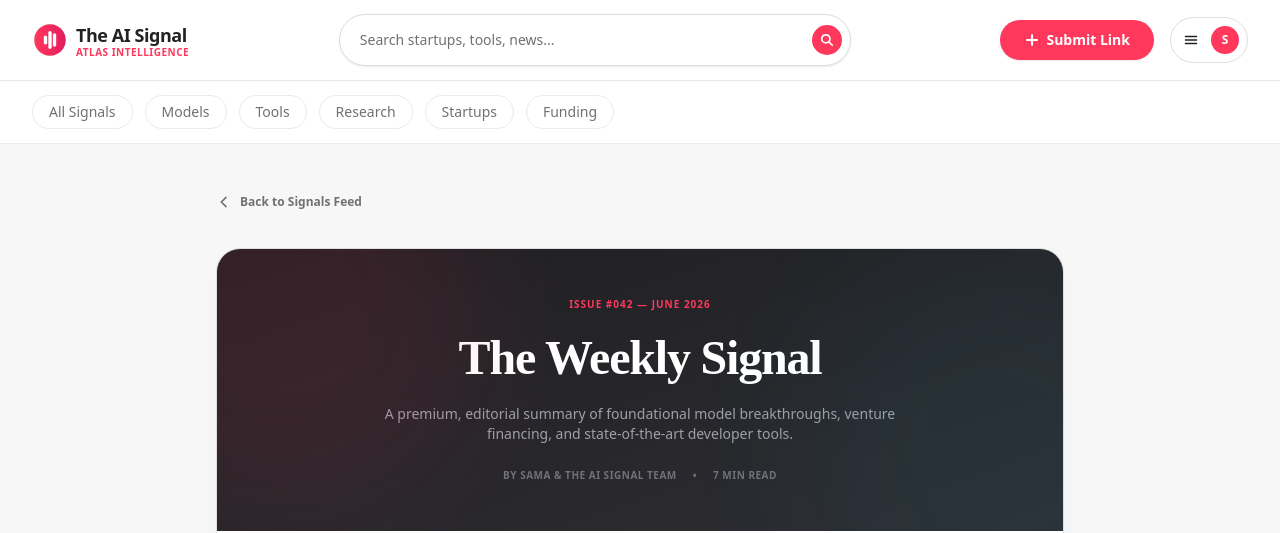
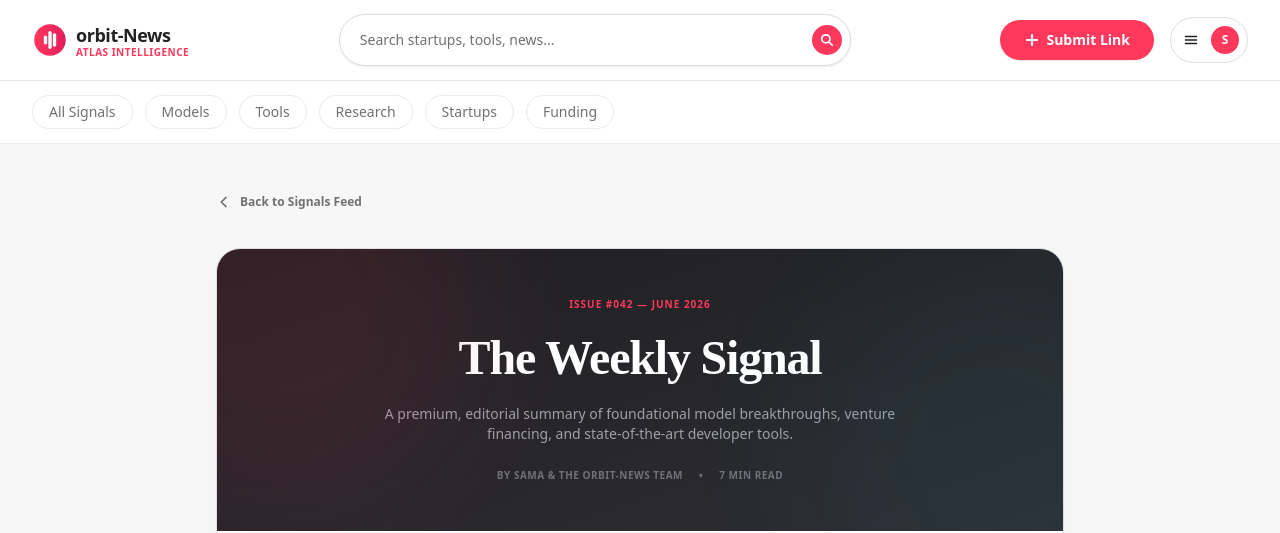
Before and after one commit to AyushKhaitan1/The-Ai-Signal, a Next.js app: page /newsletter in a window 1280 px wide. Shown: the top 533 px of the page. Built offline with nearby package versions, Linux system fonts and the light colour scheme.

Commit message:
brand: set conversation topic and rename site to orbit-News

```diff
--- a/src/app/layout.tsx
+++ b/src/app/layout.tsx
@@ -43,7 +43,7 @@ const airbnbCereal = localFont({
 });
 
 export const metadata: Metadata = {
-  title: "The AI Signal | Atlas Intelligence",
+  title: "orbit-News | Atlas Intelligence",
   description: "A premium intelligence platform for the global AI ecosystem.",
 };
 
--- a/src/app/newsletter/page.tsx
+++ b/src/app/newsletter/page.tsx
@@ -49,7 +49,7 @@ export default function NewsletterPage() {
             </p>
 
             <div className="pt-2 flex items-center justify-center space-x-4 text-[10px] text-zinc-500 uppercase tracking-wider font-semibold">
-              <span>By Sama & The AI Signal Team</span>
+              <span>By Sama & The orbit-News Team</span>
               <span>•</span>
               <span>7 min read</span>
             </div>
--- a/src/components/Header.tsx
+++ b/src/components/Header.tsx
@@ -24,7 +24,7 @@ export default function Header() {
             </defs>
           </svg>
           <div className="flex flex-col">
-            <span className="text-lg font-bold tracking-tight text-airbnb-charcoal">The AI Signal</span>
+            <span className="text-lg font-bold tracking-tight text-airbnb-charcoal">orbit-News</span>
             <span className="text-[10px] font-bold text-airbnb-pink uppercase tracking-wider -mt-1">Atlas Intelligence</span>
           </div>
         </Link>
```
Also changed, not shown: 1 other file (tests, documents, lock files or other folders).
